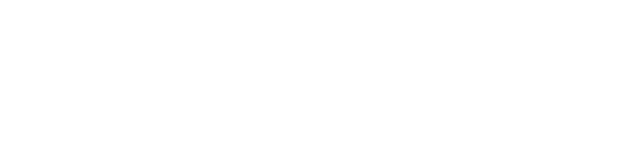
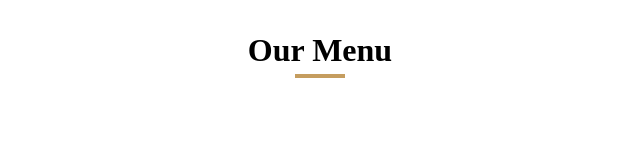
Before and after one commit to fahadshoukat/restaurant-menu-page, a plain HTML site: page index.html in a window 1280 px wide. Shown: the whole page, without its empty margins (320-960 px from the left). Drawn offline with Linux system fonts and the light colour scheme.

Commit message:
addingAndStylingHeading

```diff
--- a/index.html
+++ b/index.html
@@ -8,7 +8,12 @@
     <link rel="stylesheet" href="style.css">
 </head>
 <body>
-
+    <div class="menu">
+        <div class="title">
+            <h1>Our Menu</h1>
+            <div class="underline"></div>
+        </div>
+    </div>
 </body>
 <script src="menu.js"></script>
 </html>
--- a/style.css
+++ b/style.css
@@ -0,0 +1,23 @@
+*,
+::before,
+::after {
+    margin: 0;
+    padding: 0;
+    box-sizing: border-box;
+}
+
+.menu {
+    padding: 2rem 0;
+}
+
+.title {
+    text-align: center;
+}
+
+.underline {
+    width: 50px;
+    margin: auto;
+    background: #c59d5f;
+    height: 4px;
+    margin-top: 5px;
+}
```
